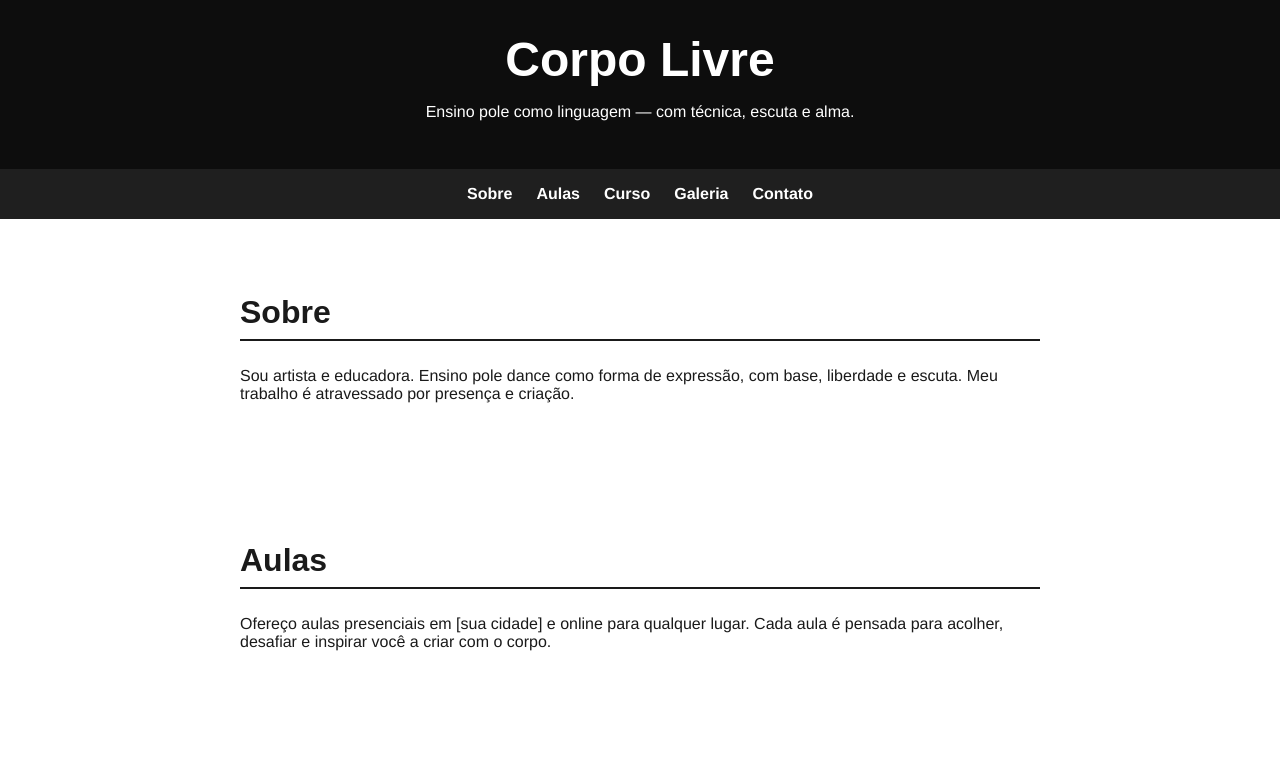
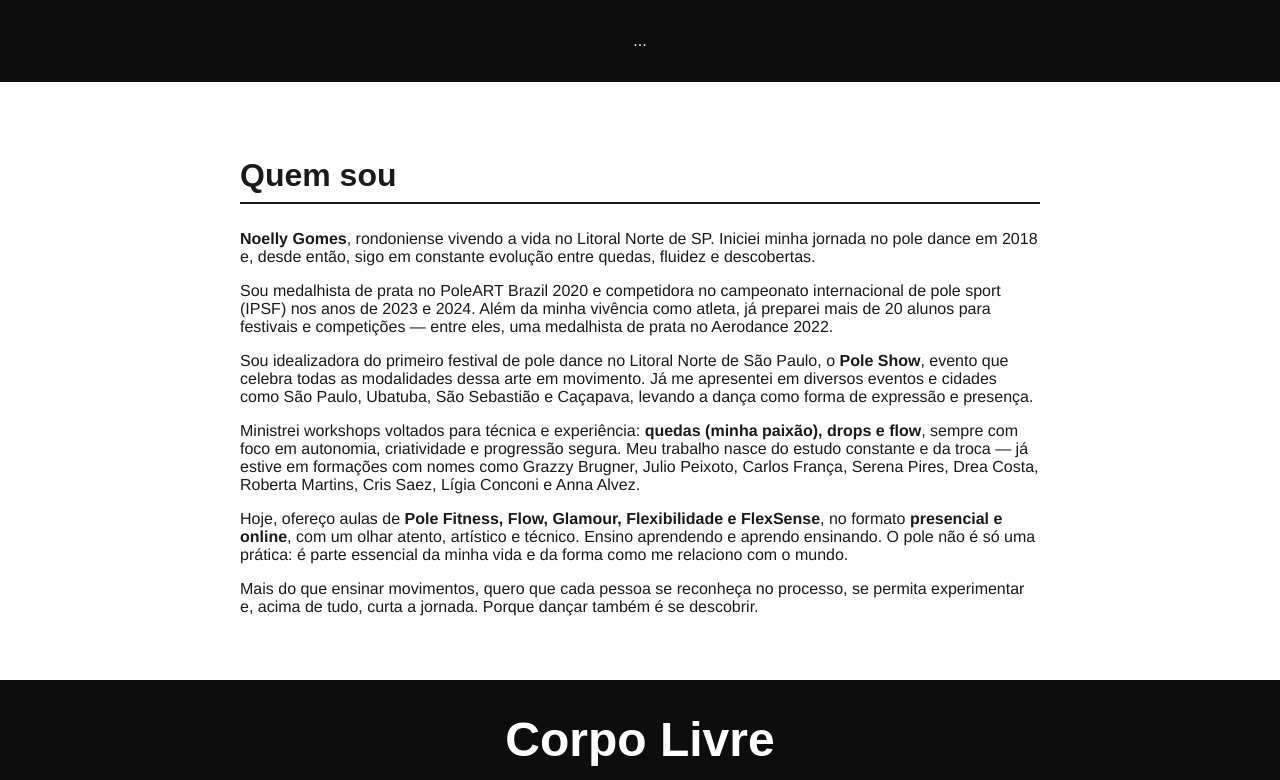
Before and after one commit to noellygomes/corpolivre, a plain HTML site: page index.html in a window 1280 px wide. Shown: the top 780 px of the page. Drawn offline with Linux system fonts and the light colour scheme.

Commit message:
Update index.html

```diff
--- a/index.html
+++ b/index.html
@@ -87,7 +87,25 @@
     }
   </style>
 </head>
-<body>
+<body><body>
+  <!-- Seção de cabeçalho / intro -->
+  <header>...</header>
+
+  <!-- Seção Quem sou -->
+  <section id="sobre" class="sobre">
+    <div class="container">
+      <h2 class="titulo">Quem sou</h2>
+      <p><strong>Noelly Gomes</strong>, rondoniense vivendo a vida no Litoral Norte de SP. Iniciei minha jornada no pole dance em 2018 e, desde então, sigo em constante evolução entre quedas, fluidez e descobertas.</p>
+      <p>Sou medalhista de prata no PoleART Brazil 2020 e competidora no campeonato internacional de pole sport (IPSF) nos anos de 2023 e 2024. Além da minha vivência como atleta, já preparei mais de 20 alunos para festivais e competições — entre eles, uma medalhista de prata no Aerodance 2022.</p>
+      <p>Sou idealizadora do primeiro festival de pole dance no Litoral Norte de São Paulo, o <strong>Pole Show</strong>, evento que celebra todas as modalidades dessa arte em movimento. Já me apresentei em diversos eventos e cidades como São Paulo, Ubatuba, São Sebastião e Caçapava, levando a dança como forma de expressão e presença.</p>
+      <p>Ministrei workshops voltados para técnica e experiência: <strong>quedas (minha paixão), drops e flow</strong>, sempre com foco em autonomia, criatividade e progressão segura. Meu trabalho nasce do estudo constante e da troca — já estive em formações com nomes como Grazzy Brugner, Julio Peixoto, Carlos França, Serena Pires, Drea Costa, Roberta Martins, Cris Saez, Lígia Conconi e Anna Alvez.</p>
+      <p>Hoje, ofereço aulas de <strong>Pole Fitness, Flow, Glamour, Flexibilidade e FlexSense</strong>, no formato <strong>presencial e online</strong>, com um olhar atento, artístico e técnico. Ensino aprendendo e aprendo ensinando. O pole não é só uma prática: é parte essencial da minha vida e da forma como me relaciono com o mundo.</p>
+      <p>Mais do que ensinar movimentos, quero que cada pessoa se reconheça no processo, se permita experimentar e, acima de tudo, curta a jornada. Porque dançar também é se descobrir.</p>
+    </div>
+  </section>
+
+  <!-- Outras seções: galeria, contato, etc. -->
+
   <header>
     <h1>Corpo Livre</h1>
     <p>Ensino pole como linguagem — com técnica, escuta e alma.</p>
```
